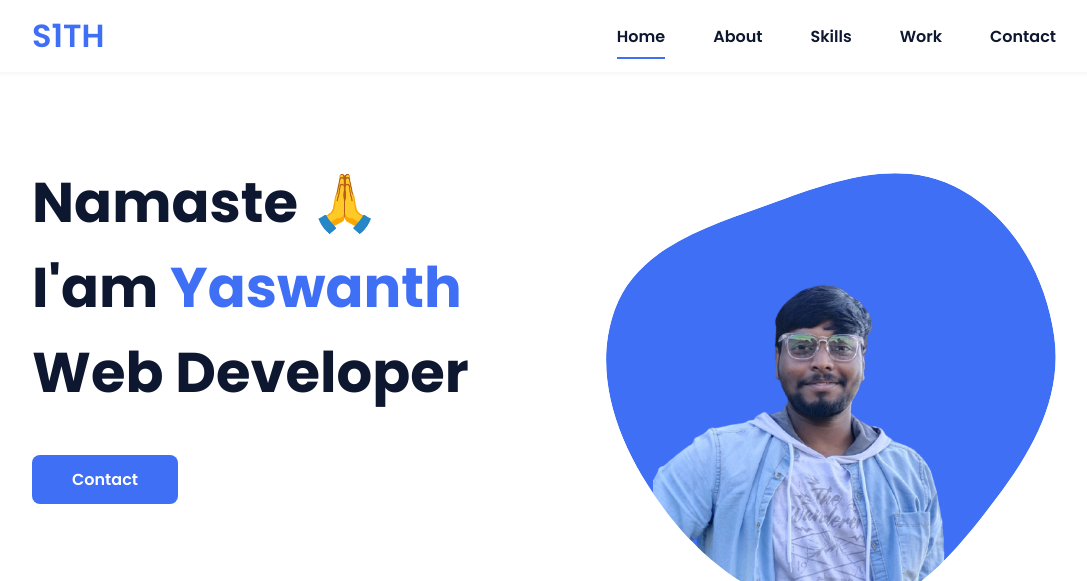
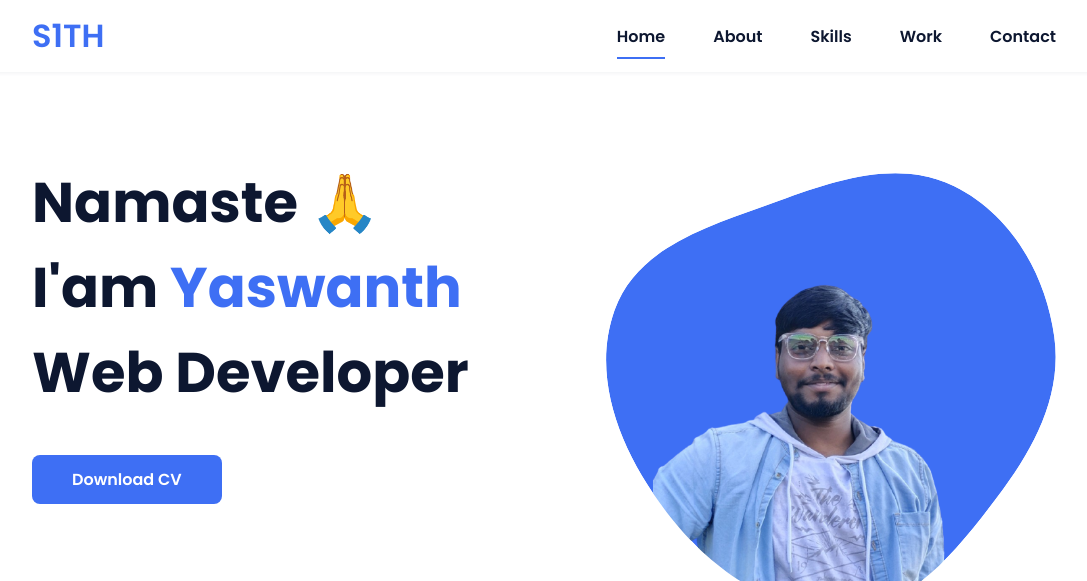
Before and after one commit to Yashu1th/S1th_CV, a plain HTML site: page index.html in a window 1280 px wide. Shown: the top 581 px of the page, without its empty margins (96-1183 px from the left). Drawn offline with nearby package versions, Linux system fonts and the light colour scheme.

Commit message:
cv button added

```diff
--- a/index.html
+++ b/index.html
@@ -59,7 +59,7 @@
             Web Developer
           </h1>
 
-          <a href="#" class="button">Contact</a>
+          <a href="#" class="button">Download CV</a>
         </div>
 
         <div class="home__social">
```
